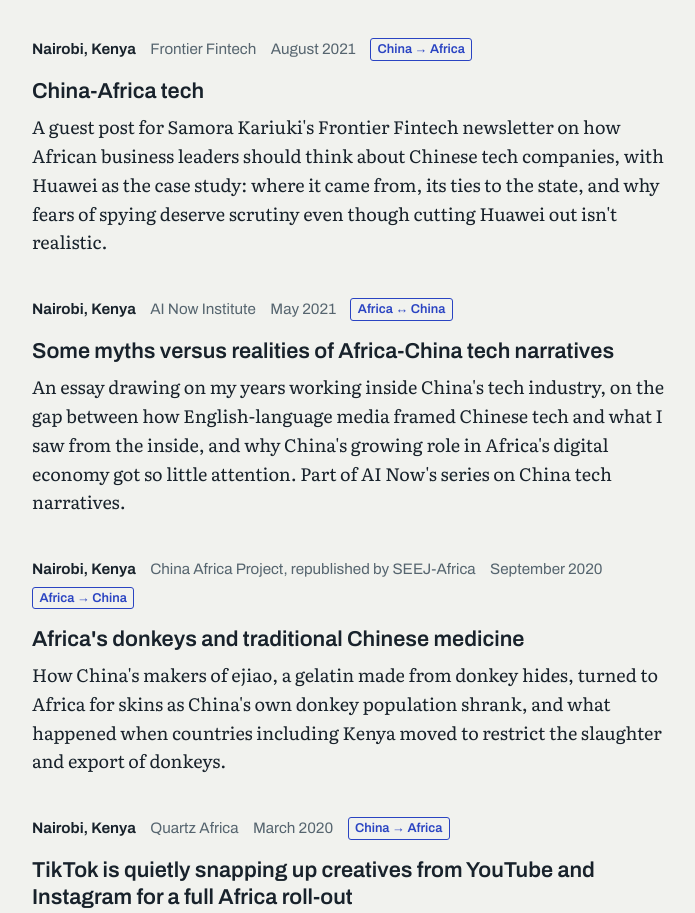
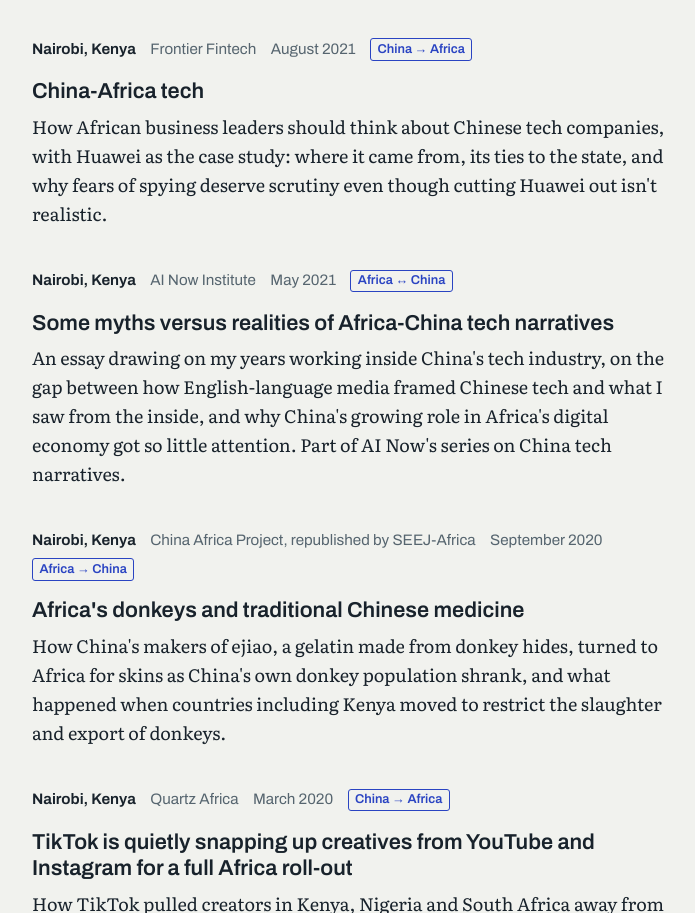
Before and after one commit to alexandrias-archive/alexandrias-archive.github.io, a plain HTML site: page index.html in a window 1280 px wide. Shown: the part 2628-3541 px from the top of the page, without its empty margins (336-1031 px from the left). Drawn offline with Linux system fonts and the light colour scheme.

Commit message:
Rewrite the Frontier Fintech description around its content
Co-Authored-By: Claude Opus 5.5 <noreply@anthropic.com>
Claude-Session: https://claude.ai/code/session_0189gkP7SuUMbahywjK81aEx

```diff
--- a/index.html
+++ b/index.html
@@ -312,7 +312,7 @@
             <li class="entry" data-places="nairobi">
               <p class="meta"><span class="place">Nairobi, Kenya</span><span class="outlet">Frontier Fintech</span><time datetime="2021-08-02">August 2021</time><span class="stamp">China → Africa</span></p>
               <h4><a href="https://frontierfintech.substack.com/p/27-china-africa-tech-a-guest-post">China-Africa tech</a></h4>
-              <p>A guest post for Samora Kariuki's Frontier Fintech newsletter on how African business leaders should think about Chinese tech companies, with Huawei as the case study: where it came from, its ties to the state, and why fears of spying deserve scrutiny even though cutting Huawei out isn't realistic.</p>
+              <p>How African business leaders should think about Chinese tech companies, with Huawei as the case study: where it came from, its ties to the state, and why fears of spying deserve scrutiny even though cutting Huawei out isn't realistic.</p>
             </li>
             <li class="entry" data-places="nairobi">
               <p class="meta"><span class="place">Nairobi, Kenya</span><span class="outlet">AI Now Institute</span><time datetime="2021-05-27">May 2021</time><span class="stamp">Africa ↔ China</span></p>
```
